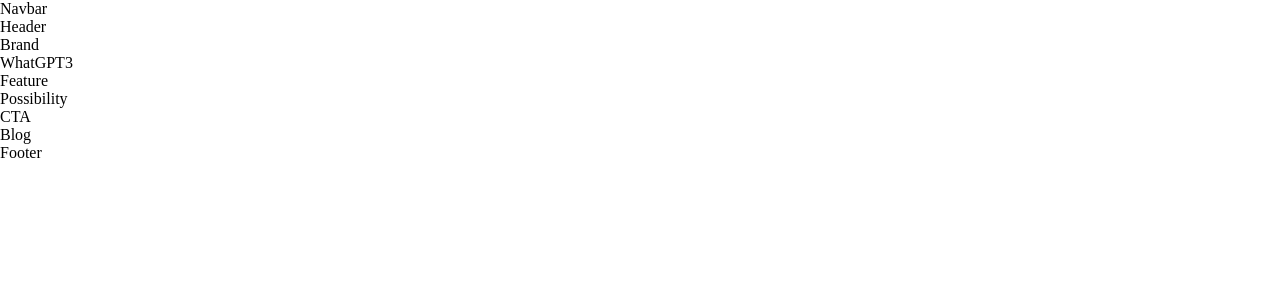
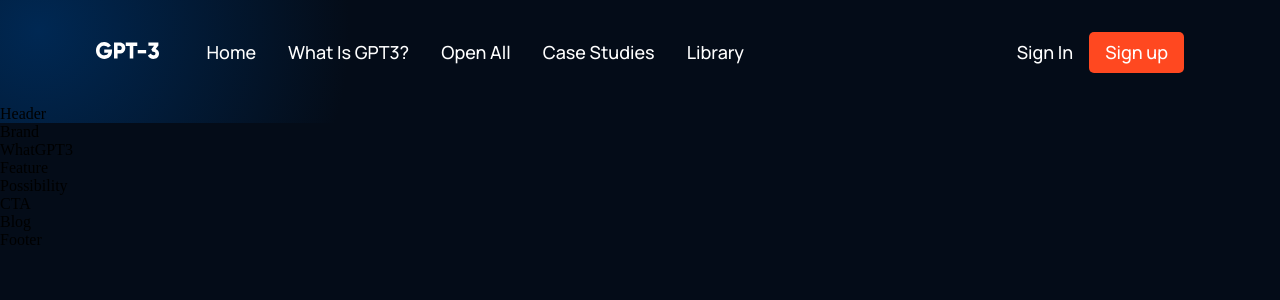
Before and after one commit to ZeljkoDe/modern-ui-website, a React (Create React App) app: page / in a window 1280 px wide. Shown: the top 300 px of the page. Built offline with nearby package versions, Linux system fonts and the light colour scheme.

Commit message:
navigation

```diff
--- a/src/App.css
+++ b/src/App.css
@@ -4,3 +4,76 @@
   margin: 0;
   scroll-behavior: smooth;
 }
+
+body {
+  background: var(--clr-bg);
+}
+
+a {
+  color: unset;
+  text-decoration: none;
+}
+
+.gradient__bg {
+  background: -moz-radial-gradient(circle at 3% 25%, rgba(0, 40, 83, 1) 0%, rgba(4, 12, 24, 1) 25%);
+  /* safari 5.1+,chrome 10+ */
+  background: -webkit-radial-gradient(circle at 3% 25%, rgba(0, 40, 83, 1) 0%, rgba(4, 12, 24, 1) 25%);
+  /* opera 11.10+ */
+  background: -o-radial-gradient(circle at 3% 25%, rgba(0, 40, 83, 1) 0%, rgba(4, 12, 24, 1) 25%);
+  /* ie 10+ */
+  background: -ms-radial-gradient(circle at 3% 25%, rgba(0, 40, 83, 1) 0%, rgba(4, 12, 24, 1) 25%);
+  /* global 92%+ browsers support */
+  background: radial-gradient(circle at 3% 25%, rgba(0, 40, 83, 1) 0%, rgba(4, 12, 24, 1) 25%);
+}
+
+.gradient__text {
+  background: var(--gradient-text);
+  background-clip: text;
+  -webkit-background-clip: text;
+  -webkit-text-fill-color: transparent;
+}
+
+.section__padding {
+  padding: 4rem 6rem;
+}
+
+.section__margin {
+  padding: 4rem 6rem;
+}
+
+.scale-up-center {
+  animation: scale-up-center 0.4s cubic-bezier(0.390, 0.575, 0.565, 1.000) both;
+  -webkit-animation: scale-up-center 0.4s cubic-bezier(0.390, 0.575, 0.565, 1.000) both;
+}
+
+@keyframes scale-up-center {
+  0% {
+    transform: scale(0.5);
+    -webkit-transform: scale(0.5);
+  }
+
+  100% {
+    transform: scale(1);
+    -webkit-transform: scale(1);
+  }
+}
+
+@media (max-width: 700px) {
+  .section__padding {
+    padding: 4rem;
+  }
+
+  .section__margin {
+    padding: 4rem;
+  }
+}
+
+@media (max-width: 550px) {
+  .section__padding {
+    padding: 4rem 2rem;
+  }
+
+  .section__margin {
+    padding: 4rem 2rem;
+  }
+}
--- a/src/components/navbar/Navbar.jsx
+++ b/src/components/navbar/Navbar.jsx
@@ -1,12 +1,53 @@
-import React from 'react'
-import './navbar.css'
+import React, { useState } from 'react';
+import { RiMenu3Line, RiCloseLine } from 'react-icons/ri';
+import logo from '../../assets/logo.svg';
+import './navbar.css';
+
+const Menu = () => {
+	return <>
+		<p><a href="#home">Home</a></p>
+		<p><a href="#wgpt3">What is GPT3?</a></p>
+		<p><a href="#possibility">Open All</a></p>
+		<p><a href="#features">Case Studies</a></p>
+		<p><a href="#blog">Library</a></p>
+	</>;
+};
 
 function Navbar() {
+	const [toggleMenu, setToggleMenu] = useState(false);
 	return (
-		<div>
-			Navbar
+		<div className="gpt3__navbar">
+			<div className="gpt3__navbar-links">
+				<div className="gpt3__navbar-links_logo">
+					<img src={logo} alt="logo" />
+				</div>
+				<div className="gpt3__navbar-links_container">
+					<Menu />
+				</div>
+			</div>
+			<div className="gpt3__navbar-sign">
+				<p>Sign in</p>
+				<button type="button">Sign up</button>
+			</div>
+			<div className="gpt3__navbar-menu">
+				{toggleMenu
+					? <RiCloseLine color="#fff" size="27" onClick={() => { setToggleMenu(false); }} />
+					: <RiMenu3Line color="#fff" size="27" onClick={() => { setToggleMenu(true); }} />
+				}
+				{toggleMenu && (
+					<div className="gpt3__navbar-menu_container scale-up-center">
+						<div className="gpt3__navbar-menu_container-links">
+							<Menu />
+							<div className="gpt3__navbar-menu_container-links-sign">
+								<p>Sign in</p>
+								<button type="button">Sign up</button>
+							</div>
+						</div>
+					</div>
+				)}
+			</div>
 		</div>
-	)
+	);
 }
 
-export default Navbar
+export default Navbar;
--- a/src/components/navbar/navbar.css
+++ b/src/components/navbar/navbar.css
@@ -0,0 +1,131 @@
+.gpt3__navbar {
+  display: flex;
+  justify-content: space-between;
+  align-items: center;
+  padding: 2rem 6rem;
+}
+
+.gpt3__navbar-links {
+  flex: 1;
+  display: flex;
+  justify-content: flex-start;
+  align-items: center;
+
+}
+
+.gpt3__navbar-links_logo {
+  margin-right: 2rem;
+}
+
+.gpt3__navbar-links_logo img {
+  width: 62.56px;
+  height: 16.02px;
+}
+
+.gpt3__navbar-links_container {
+  display: flex;
+  flex-direction: row;
+}
+
+.gpt3__navbar-sign {
+  display: flex;
+  justify-content: flex-end;
+  align-items: center;
+}
+
+.gpt3__navbar-links_container p,
+.gpt3__navbar-sign p,
+.gpt3__navbar-menu_container p {
+  color: #fff;
+  font-family: var(--ff);
+  font-weight: 500;
+  font-size: 18px;
+  line-height: 25px;
+  text-transform: capitalize;
+  margin: 0 1rem;
+  cursor: pointer;
+}
+
+.gpt3__navbar-sign button,
+.gpt3__navbar-menu_container button {
+  padding: 0.5rem 1rem;
+  color: #fff;
+  background: #ff4820;
+  font-family: var(--ff);
+  font-weight: 500;
+  font-size: 18px;
+  line-height: 25px;
+  border-radius: 5px;
+  border: 0;
+  outline: none;
+  cursor: pointer;
+}
+
+.gpt3__navbar-menu {
+  margin-left: 1rem;
+  display: none;
+  position: relative;
+}
+
+.gpt3__navbar-menu svg {
+  cursor: pointer;
+}
+
+.gpt3__navbar-menu_container {
+  display: flex;
+  justify-content: flex-end;
+  align-items: flex-end;
+  flex-direction: column;
+  text-align: end;
+  background: var(--clr-footer);
+  position: absolute;
+  top: 40px;
+  right: 0;
+  padding: 2rem;
+  margin-top: 1rem;
+  min-width: 210px;
+  border-radius: 5px;
+  box-shadow: 0 0 5 rgba(0, 0, 0, 0.2);
+}
+
+.gpt3__navbar-menu_container p {
+  margin: 1rem 0;
+}
+
+.gpt3__navbar-menu_container-links-sign {
+  display: none;
+}
+
+@media (max-width: 1050px) {
+  .gpt3__navbar-links_container {
+    display: none;
+  }
+
+  .gpt3__navbar-menu {
+    display: flex;
+  }
+}
+
+@media (max-width: 700px) {
+  .gpt3__navbar {
+    padding: 2rem 4rem;
+  }
+}
+
+@media (max-width: 550px) {
+  .gpt3__navbar {
+    padding: 2rem;
+  }
+
+  .gpt3__navbar-sign {
+    display: none;
+  }
+
+  .gpt3__navbar-menu_container {
+    top: 20px;
+  }
+
+  .gpt3__navbar-menu_container-links-sign {
+    display: block;
+  }
+}
```
